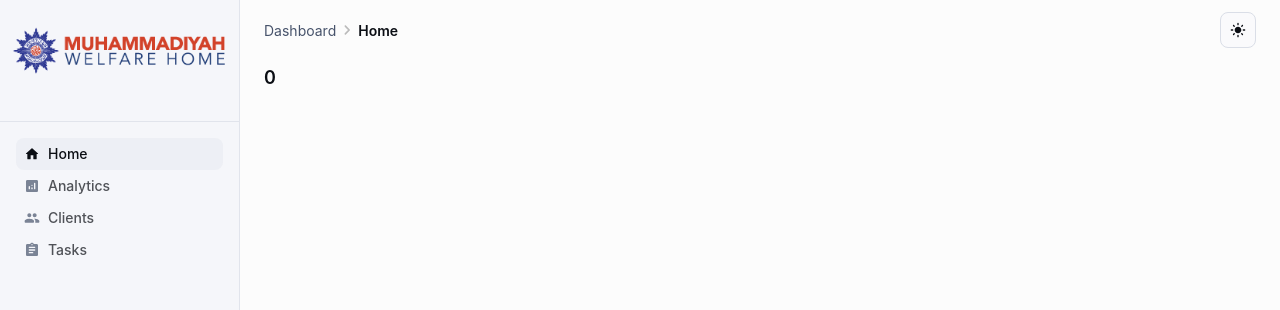
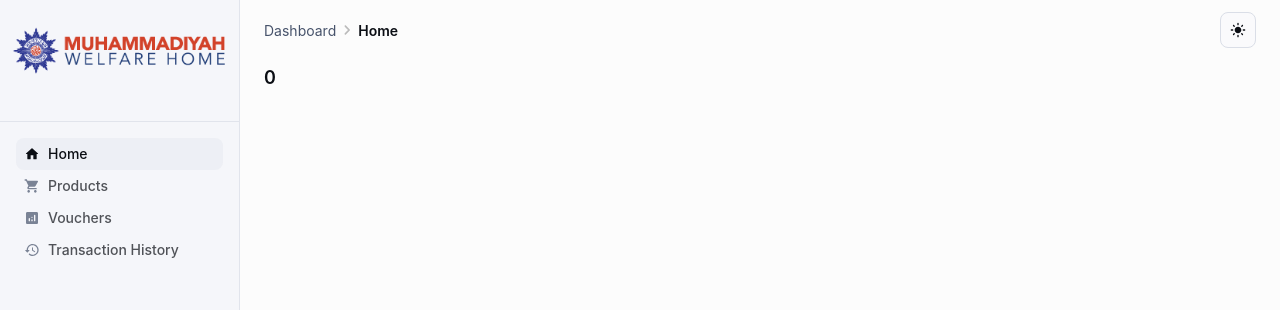
Before and after one commit to tansanchian/Hack4Good-2025, a React (Vite) app in the folder frontend/: page /login in a window 1280 px wide. Both pictures are taken after typing "name@example.com", "Sample123" into the empty fields and a click on the button "Sign in". Shown: the top 310 px of the page. Built offline with nearby package versions, Linux system fonts and the light colour scheme.

Commit message:
Setup user pages

```diff
--- a/frontend/src/components/dashboard/MenuContent.tsx
+++ b/frontend/src/components/dashboard/MenuContent.tsx
@@ -13,13 +13,17 @@ import SettingsRoundedIcon from "@mui/icons-material/SettingsRounded";
 import InfoRoundedIcon from "@mui/icons-material/InfoRounded";
 import HelpRoundedIcon from "@mui/icons-material/HelpRounded";
 import { Link } from "react-router";
+import HistoryRounded from "@mui/icons-material/HistoryRounded";
+import ShoppingCart from "@mui/icons-material/ShoppingCart";
+import { useEffect } from "react";
+import { getPathName } from "../../utils/utils";
 
 export default function MenuContent() {
   const mainListItems = [
     { text: "Home", icon: <HomeRoundedIcon />, path: "/" },
-    { text: "Analytics", icon: <AnalyticsRoundedIcon />, path: "/home1" },
-    { text: "Clients", icon: <PeopleRoundedIcon />, path: "/home2" },
-    { text: "Tasks", icon: <AssignmentRoundedIcon />, path: "/home3" },
+    { text: "Products", icon: <ShoppingCart />, path: "/products" },
+    { text: "Vouchers", icon: <AnalyticsRoundedIcon />, path: "/vouchers" },
+    { text: "Transaction History", icon: <HistoryRounded />, path: "/history" },
   ];
 
   const secondaryListItems = [
@@ -29,6 +33,18 @@ export default function MenuContent() {
   ];
 
   const [selectedIndex, setSelectedIndex] = React.useState(0);
+
+  useEffect(() => {
+    let index : number = 0;
+
+    // path (may include / at the end)
+    const path = getPathName();
+
+    for (index = 0; index < mainListItems.length; index++) {
+      if (path === mainListItems[index].path) break;
+    }
+    setSelectedIndex(index);
+  });
 
   const handleListItemClick = (index: number) => {
     setSelectedIndex(index);
--- a/frontend/src/components/login/LoginPage.tsx
+++ b/frontend/src/components/login/LoginPage.tsx
@@ -123,7 +123,7 @@ export default function LoginPage(props: { disableCustomTheme?: boolean }) {
 
     // proceed with login
     if (isValid) {
-      login("", "123", "", email.value, false);
+      login("", "123", "", email.value, (email.value === "admin@admin.com"));
     }
   }
 
--- a/frontend/src/main.tsx
+++ b/frontend/src/main.tsx
@@ -111,9 +111,9 @@ ReactDOM.createRoot(root!).render(
           </PrivateRoute>
         }>
           <Route index element={<Home />} />
-          <Route path="home1" element={<Home1 />} />
-          <Route path="home2" element={<Home2 />} />
-          <Route path="home3" element={<Home3 />} />
+          <Route path="products" element={<Home1 />} />
+          <Route path="vouchers" element={<Home2 />} />
+          <Route path="history" element={<Home3 />} />
         </Route>
       </Routes>
     </BrowserRouter>
--- /dev/null
+++ b/frontend/src/utils/utils.ts
@@ -0,0 +1,7 @@
+export function getPathName() {
+  const pathname = window.location.pathname;
+  // Remove trailing slash if it exists (but keep the root '/')
+  return pathname.endsWith('/') && pathname !== '/'
+    ? pathname.slice(0, -1)
+    : pathname;
+}
```
